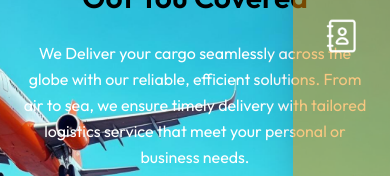
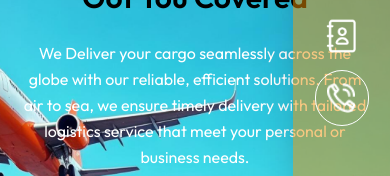
Before and after one commit to Sohaib-Ahmed869/GoodwillCargo, a React (Vite) app: page / in a window 390 px wide. Both pictures are taken after a click on the icon 330 px from the left and 88 px from the top of the page. Shown: the part 327-503 px from the top of the page. Built offline with nearby package versions, Linux system fonts and the light colour scheme.

Commit message:
add contact icon in small navbar

```diff
--- a/src/component/common/Hero.jsx
+++ b/src/component/common/Hero.jsx
@@ -9,7 +9,7 @@ const Hero = ({ title }) => {
     <div className="w-full h-screen bg-gray-400  relative">
       <img
         className={`absolute  top-0 left-0   object-cover z-0   ${
-          location.pathname === "/" ? "w-full min-h-screen " : "h-screen w-full  object-cover"
+          location.pathname === "/" ? "w-full min-h-full " : "h-screen w-full  "
         } z-0 object-cover`}
         src={hero}
         alt="hero image"
--- a/src/component/common/Navbar.jsx
+++ b/src/component/common/Navbar.jsx
@@ -118,7 +118,10 @@ const Navbar = () => {
           open ? "translate-x-0 opacity-100" : "translate-x-full opacity-0"
         }`}
       >
-        <ImCross onClick={handleToggle} className="text-white text-2xl z-40 mb-5" />
+        <ImCross
+          onClick={handleToggle}
+          className="text-white text-2xl z-40 mb-5"
+        />
         <Link to="/" onClick={() => setOpen(false)}>
           <img
             src={home}
@@ -147,6 +150,9 @@ const Navbar = () => {
             alt="contact-navbar-icon"
           />
         </Link>
+        <div className="flex lg:hidden border border-white border-opacity-100 p-3 rounded-full gap-2 hover:scale-110 transition-transform duration-200 cursor-pointer">
+          <img src={callNow} className="w-7 " alt="call now icon" />
+        </div>
       </div>
     </div>
   );
--- a/src/component/home/Services.jsx
+++ b/src/component/home/Services.jsx
@@ -6,7 +6,7 @@ import Service4 from "../../assets/home/service4.png";
 
 const Services = () => {
   return (
-    <div className="h-full w-full relative top-[38rem]  ">
+    <div className="h-full w-full relative top-[38rem] ">
       <div>
         <h1 className="bg-primary text-2xl sm:text-3xl md:text-4xl xl:text-6xl 2xl:text-6xl font-medium px-5 py-14 text-center">
           Leading Custom Clearance in Dubai Since 1976
```
